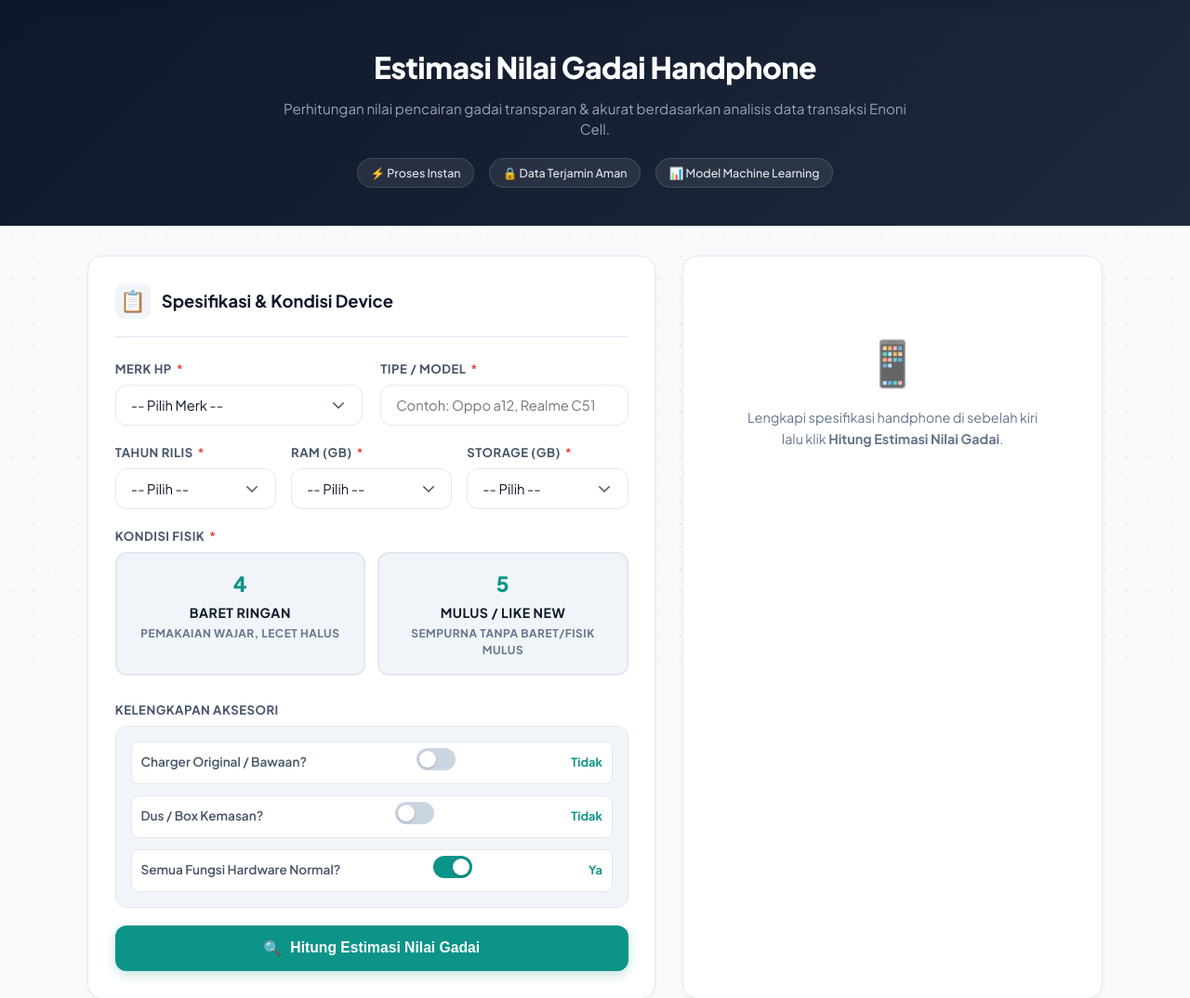
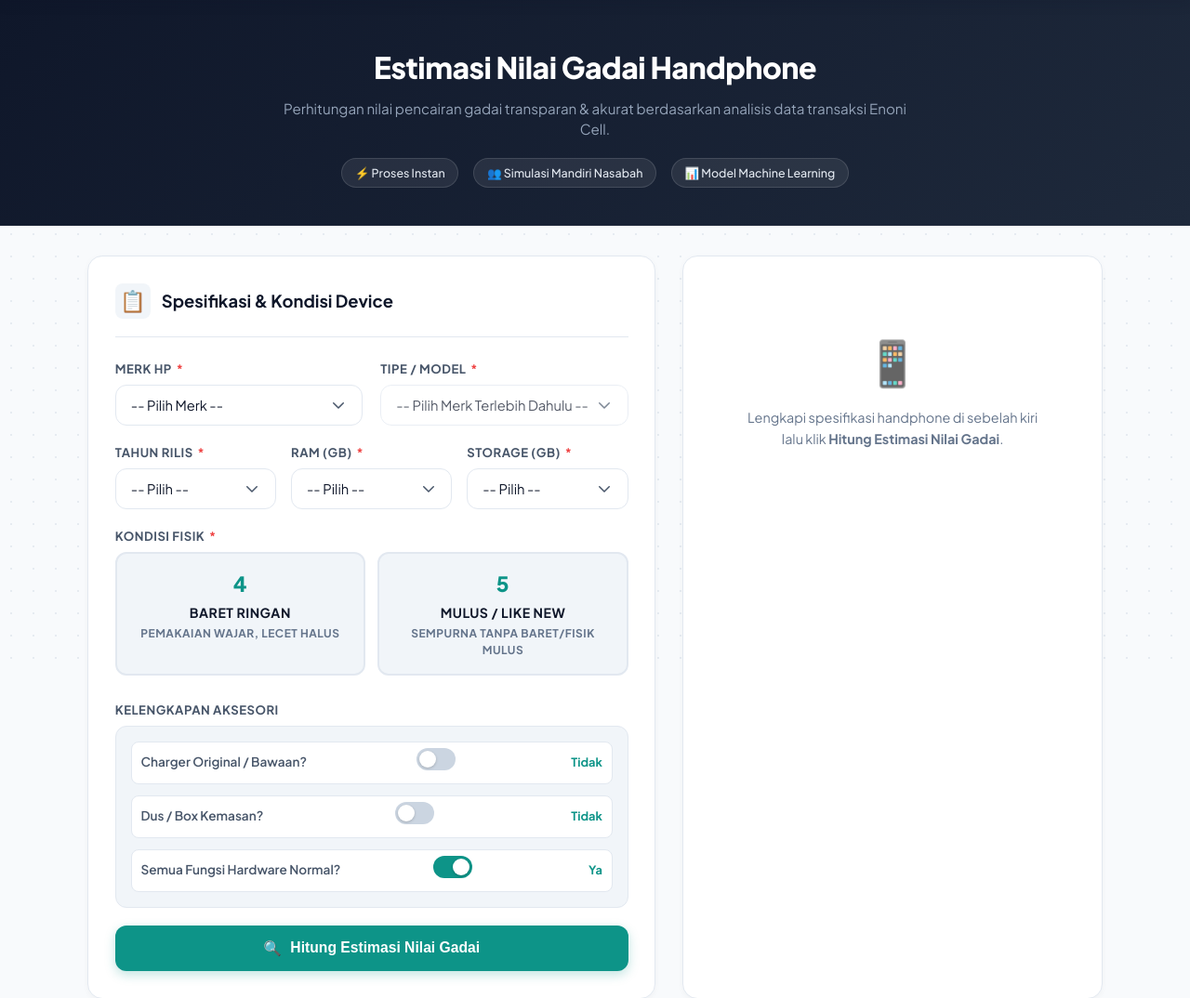
Before and after one commit to nudin1205/enoni-cell, a Flask app: template templates/index.html in a window 1280 px wide. Shown: the part 72-1146 px from the top of the page at 93% size. Run offline with Flask 3, Linux system fonts and the light colour scheme; a user stored in the database is signed in; tables that the repository leaves empty hold one stand-in row (values such as "Sample post"); the template is opened without the code that fills it: most values are stand-ins (such as "Sample title", 1, 10 or a date in 2020); parts of the project's set-up code (start-up, migrations or seed data) failed here and were passed over.

Commit message:
Add files via upload

```diff
--- a/app.py
+++ b/app.py
@@ -96,8 +96,8 @@ with app.app_context():
 
 @app.before_request
 def require_login():
-    # Rute yang boleh diakses tanpa login
-    allowed_routes = ['login', 'static']
+    # Rute yang boleh diakses tanpa login (Nasabah & Login)
+    allowed_routes = ['index', 'estimasi', 'login', 'static']
     if request.endpoint not in allowed_routes and not session.get('logged_in'):
         return redirect(url_for('login'))
 
--- a/static/js/main.js
+++ b/static/js/main.js
@@ -67,6 +67,34 @@ const formEstimasi  = document.getElementById('formEstimasi');
 const selMerk       = document.getElementById('merk');
 const selTipe       = document.getElementById('tipe');
 const btnEstimasi   = document.getElementById('btnEstimasi');
+
+// ── Populasi Tipe HP berdasarkan Merk ─────────────────────
+if (selMerk && selTipe) {
+  selMerk.addEventListener('change', function () {
+    const selectedMerk = this.value;
+    selTipe.innerHTML = '';
+
+    const tipeData = (typeof TIPE_PER_MERK !== 'undefined') ? TIPE_PER_MERK : {};
+
+    if (!selectedMerk || !tipeData[selectedMerk] || tipeData[selectedMerk].length === 0) {
+      selTipe.innerHTML = '<option value="">-- Pilih Merk Terlebih Dahulu --</option>';
+      selTipe.disabled = true;
+      return;
+    }
+
+    const tipes = tipeData[selectedMerk];
+    selTipe.innerHTML = '<option value="">-- Pilih Tipe / Model --</option>';
+    tipes.forEach(function (t) {
+      const opt = document.createElement('option');
+      opt.value = t;
+      // Capitalize first letter of each word for display
+      opt.textContent = t.split(' ').map(w => w.charAt(0).toUpperCase() + w.slice(1)).join(' ');
+      selTipe.appendChild(opt);
+    });
+
+    selTipe.disabled = false;
+  });
+}
 
 const stateEmpty    = document.getElementById('stateEmpty');
 const stateLoading  = document.getElementById('stateLoading');
@@ -212,7 +240,10 @@ function cetakStruk() {
 // ── Reset form ────────────────────────────────────────────
 function resetForm() {
   if (formEstimasi) formEstimasi.reset();
-  if (selTipe) selTipe.value = '';
+  if (selTipe) {
+    selTipe.innerHTML = '<option value="">-- Pilih Merk Terlebih Dahulu --</option>';
+    selTipe.disabled = true;
+  }
 
   ['charger', 'dus'].forEach(id => {
     const lbl = document.getElementById('val-' + id);
--- a/templates/index.html
+++ b/templates/index.html
@@ -38,7 +38,7 @@
       <a href="/dashboard" class="nav-link">Dashboard</a>
       <a href="/logout" class="nav-link btn-logout">Logout</a>
       {% else %}
-      <a href="/login" class="nav-link">Login Admin</a>
+      <a href="/login" class="nav-link">Login</a>
       {% endif %}
     </div>
   </nav>
@@ -60,7 +60,7 @@
     <p>Perhitungan nilai pencairan gadai transparan & akurat berdasarkan analisis data transaksi Enoni Cell.</p>
     <div class="hero-tags">
       <span class="hero-tag">⚡ Proses Instan</span>
-      <span class="hero-tag">🔒 Data Terjamin Aman</span>
+      <span class="hero-tag">👥 Simulasi Mandiri Nasabah</span>
       <span class="hero-tag">📊 Model Machine Learning</span>
     </div>
   </div>
@@ -89,7 +89,9 @@
             </div>
             <div class="form-group">
               <label for="tipe">Tipe / Model <span class="required">*</span></label>
-              <input type="text" id="tipe" name="tipe" placeholder="Contoh: Oppo a12, Realme C51" required>
+              <select id="tipe" name="tipe" required disabled>
+                <option value="">-- Pilih Merk Terlebih Dahulu --</option>
+              </select>
             </div>
           </div>
 
```
